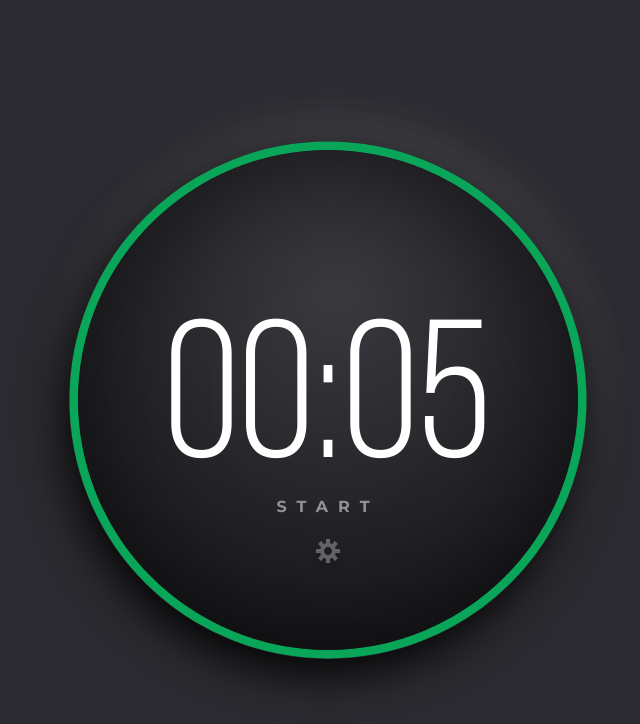
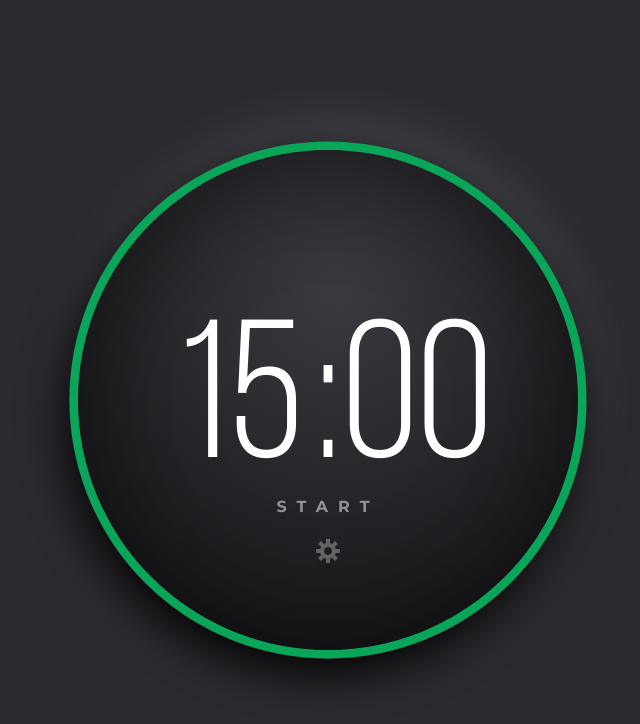
Before and after one commit to shrey-creator/caw_intern_challenges, a plain HTML site: page Challenge1/index.html in a window 1280 px wide. Shown: the whole page, without its empty margins (312-952 px from the left). Drawn offline with Linux system fonts and the light colour scheme; files whose address does not match are found by name.

Commit message:
changed input minute value to 15

```diff
--- a/Challenge1/index.html
+++ b/Challenge1/index.html
@@ -21,11 +21,11 @@
     <div class="timer">
       <div class="time">
         <div class="minutes">
-          <input type="text" value="00" disabled />
+          <input type="text" value="15" disabled />
         </div>
         <div class="colon">:</div>
         <div class="seconds">
-          <input type="text" value="05" disabled />
+          <input type="text" value="00" disabled />
         </div>
       </div>
       <p id="error"></p>
```
